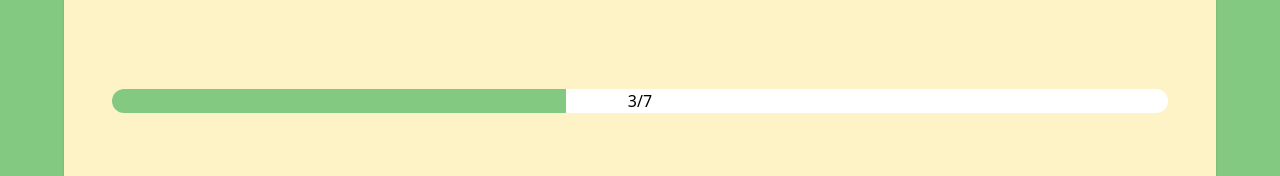
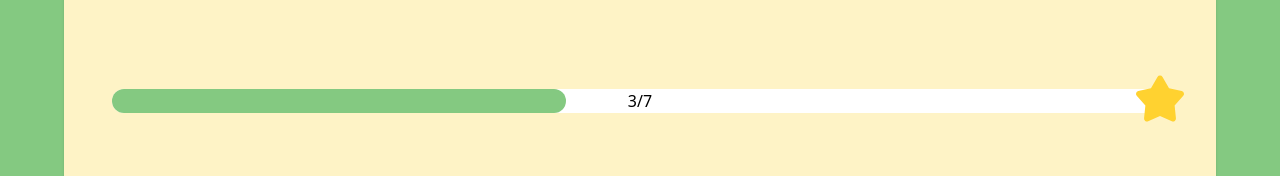
Before and after one commit to Ajdj100/FlourishAppV2, a React (Vite) app in the folder FlourishAppV2/: page /Dashboard in a window 1280 px wide. Shown: the part 299-475 px from the top of the page. Built offline with nearby package versions, Linux system fonts and the light colour scheme.

Commit message:
Added funny star

```diff
--- a/FlourishAppV2/src/components/milestoneBar.jsx
+++ b/FlourishAppV2/src/components/milestoneBar.jsx
@@ -1,4 +1,4 @@
-export default function MilestoneBar({currentGrowth, growthGoal}) {
+export default function MilestoneBar({ currentGrowth, growthGoal }) {
 
     let fill = ((currentGrowth / growthGoal) * 100).toFixed(0);
     console.log(fill);
@@ -6,12 +6,13 @@ export default function MilestoneBar({currentGrowth, growthGoal}) {
     return (
         <>
             {/* full bar */}
-            <div className="h-6 bg-white w-full rounded-2xl relative overflow-clip">
+            <div className="h-6 bg-white w-full rounded-2xl relative">
                 {/* partial bar */}
-                <div className="absolute bg-[#84C981] h-full" style={{width: fill + '%'}}>
+                <div className="absolute bg-[#84C981] h-full rounded-2xl" style={{ width: fill + '%' }}>
 
                 </div>
                 <p className="absolute left-1/2 transform -translate-x-1/2">{currentGrowth}/{growthGoal}</p>
+                <svg className="absolute -right-5 transform -translate-y-1/3 size-14 text-amber-300" xmlns="http://www.w3.org/2000/svg" width={24} height={24} viewBox="0 0 24 24"><g fill="none"><path d="m12.593 23.258l-.011.002l-.071.035l-.02.004l-.014-.004l-.071-.035q-.016-.005-.024.005l-.004.01l-.017.428l.005.02l.01.013l.104.074l.015.004l.012-.004l.104-.074l.012-.016l.004-.017l-.017-.427q-.004-.016-.017-.018m.265-.113l-.013.002l-.185.093l-.01.01l-.003.011l.018.43l.005.012l.008.007l.201.093q.019.005.029-.008l.004-.014l-.034-.614q-.005-.018-.02-.022m-.715.002a.02.02 0 0 0-.027.006l-.006.014l-.034.614q.001.018.017.024l.015-.002l.201-.093l.01-.008l.004-.011l.017-.43l-.003-.012l-.01-.01z"></path><path fill="currentColor" d="M10.92 2.868a1.25 1.25 0 0 1 2.16 0l2.795 4.798l5.428 1.176a1.25 1.25 0 0 1 .667 2.054l-3.7 4.141l.56 5.525a1.25 1.25 0 0 1-1.748 1.27L12 19.592l-5.082 2.24a1.25 1.25 0 0 1-1.748-1.27l.56-5.525l-3.7-4.14a1.25 1.25 0 0 1 .667-2.055l5.428-1.176z"></path></g></svg>
             </div>
         </>
     )
```
